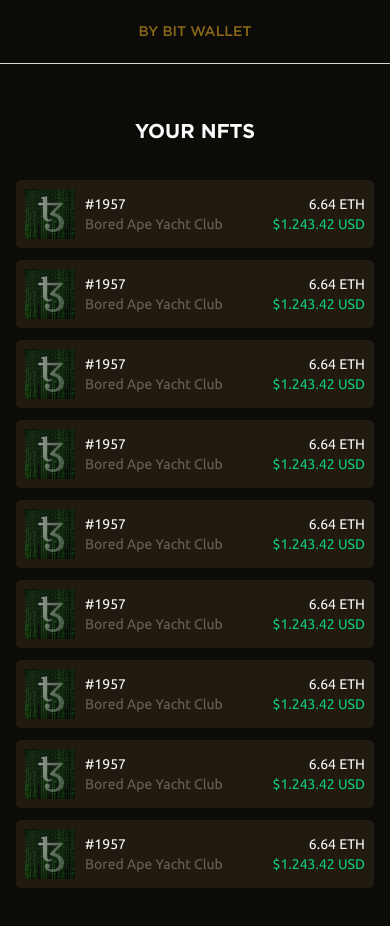
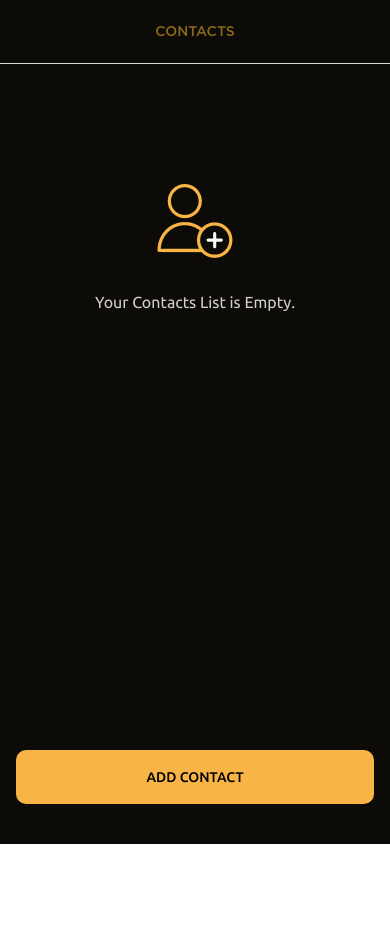
Before and after one commit to dafe-coder/Wallet-Android-App-, a React Native app: screen /Contacts in a window 390 px wide. Shown: the top 926 px of the page. After the commit the page ends 844 px from the top, so only its background shows below. Built offline with nearby package versions, Linux system fonts and the light colour scheme.

Commit message:
added Contacts screen

```diff
--- a/src/navigation/AppNavigation.js
+++ b/src/navigation/AppNavigation.js
@@ -7,13 +7,14 @@
 	CreatePasswordScreen,
 	AllSetScreen,
 	NftScreen,
+	ContactsScreen,
 } from '../screens'
 const Stack = createStackNavigator()
 
 export function MyStack() {
 	return (
 		<Stack.Navigator
-			initialRouteName='Nft'
+			initialRouteName='Contacts'
 			screenOptions={{
 				headerStyle: {
 					backgroundColor: THEME.PRIMARY,
@@ -24,6 +25,9 @@
 					color: THEME.GOLD_DARK,
 					textTransform: 'uppercase',
 					fontSize: 14,
+				},
+				cardStyle: {
+					backgroundColor: THEME.PRIMARY,
 				},
 			}}>
 			<Stack.Screen
@@ -69,6 +73,13 @@
 				}}
 				component={NftScreen}
 			/>
+			<Stack.Screen
+				name='Contacts'
+				options={{
+					title: 'Contacts',
+				}}
+				component={ContactsScreen}
+			/>
 		</Stack.Navigator>
 	)
 }
--- a/src/screens/AllSetScreen.js
+++ b/src/screens/AllSetScreen.js
@@ -41,7 +41,6 @@
 		paddingHorizontal: 16,
 	},
 	body: {
-		backgroundColor: THEME.PRIMARY,
 		flex: 1,
 		paddingHorizontal: 16,
 		justifyContent: 'space-between',
--- /dev/null
+++ b/src/screens/ContactsScreen.js
@@ -0,0 +1,33 @@
+import React from 'react'
+import { View, Image, StyleSheet } from 'react-native'
+import { WalletText, WalletButton } from '../Components/UI'
+
+export const ContactsScreen = () => {
+	return (
+		<View style={styles.body}>
+			<View style={styles.center}>
+				<Image source={require('../../assets/add-user.png')} />
+				<WalletText size='m' style={{ marginTop: 30 }}>
+					Your Contacts List is Empty.
+				</WalletText>
+			</View>
+			<View>
+				<WalletButton>Add Contact</WalletButton>
+			</View>
+		</View>
+	)
+}
+
+const styles = StyleSheet.create({
+	body: {
+		justifyContent: 'space-between',
+		flex: 1,
+		paddingTop: 117,
+		paddingHorizontal: 16,
+		paddingBottom: 40,
+	},
+	center: {
+		justifyContent: 'center',
+		alignItems: 'center',
+	},
+})
--- a/src/screens/LoginScreen.js
+++ b/src/screens/LoginScreen.js
@@ -42,7 +42,6 @@
 		marginBottom: 100,
 	},
 	body: {
-		backgroundColor: THEME.PRIMARY,
 		flex: 1,
 		paddingHorizontal: 16,
 		justifyContent: 'flex-end',
--- a/src/screens/UnlockScreen.js
+++ b/src/screens/UnlockScreen.js
@@ -38,7 +38,6 @@
 
 const styles = StyleSheet.create({
 	body: {
-		backgroundColor: THEME.PRIMARY,
 		flex: 1,
 		paddingHorizontal: 16,
 	},
--- a/src/screens/index.js
+++ b/src/screens/index.js
@@ -4,4 +4,9 @@
 export * from './recoverScreens/PhraseScreen'
 export * from './passwordScreens/CreatePasswordScreen'
 export * from './AllSetScreen'
+
+//  ---\\\///--- Nft Screens ---\\\///---
 export * from './nftScreens/NftScreen'
+
+//  ---\\\///--- Contacts Screens ---\\\///---
+export * from './ContactsScreen'
--- a/src/screens/nftScreens/NftScreen.js
+++ b/src/screens/nftScreens/NftScreen.js
@@ -1,12 +1,7 @@
 import React, { useState } from 'react'
 import { View, StyleSheet, Image } from 'react-native'
 import { THEME } from '../../Theme'
-import {
-	WalletButton,
-	WalletTitle,
-	WalletText,
-	SwitchButton,
-} from '../../Components/UI'
+import { WalletTitle, WalletText } from '../../Components/UI'
 import { NftList } from '../../Components'
 
 export const NftScreen = ({ navigation }) => {
@@ -44,7 +39,6 @@
 		paddingHorizontal: 16,
 	},
 	body: {
-		backgroundColor: THEME.PRIMARY,
 		flex: 1,
 		paddingHorizontal: 16,
 		justifyContent: 'space-between',
--- a/src/screens/passwordScreens/CreatePasswordScreen.js
+++ b/src/screens/passwordScreens/CreatePasswordScreen.js
@@ -27,7 +27,6 @@
 
 const styles = StyleSheet.create({
 	body: {
-		backgroundColor: THEME.PRIMARY,
 		flex: 1,
 		paddingTop: 40,
 		justifyContent: 'space-between',
--- a/src/screens/recoverScreens/PhraseScreen.js
+++ b/src/screens/recoverScreens/PhraseScreen.js
@@ -39,7 +39,6 @@
 		marginBottom: 100,
 	},
 	body: {
-		backgroundColor: THEME.PRIMARY,
 		flex: 1,
 		paddingTop: 40,
 		justifyContent: 'space-between',
--- a/src/screens/recoverScreens/SubscribeScreen.js
+++ b/src/screens/recoverScreens/SubscribeScreen.js
@@ -59,7 +59,6 @@
 		marginBottom: 100,
 	},
 	body: {
-		backgroundColor: THEME.PRIMARY,
 		flex: 1,
 		paddingTop: 40,
 		justifyContent: 'space-between',
```
Also changed, not shown: assets/add-user.png (added).
